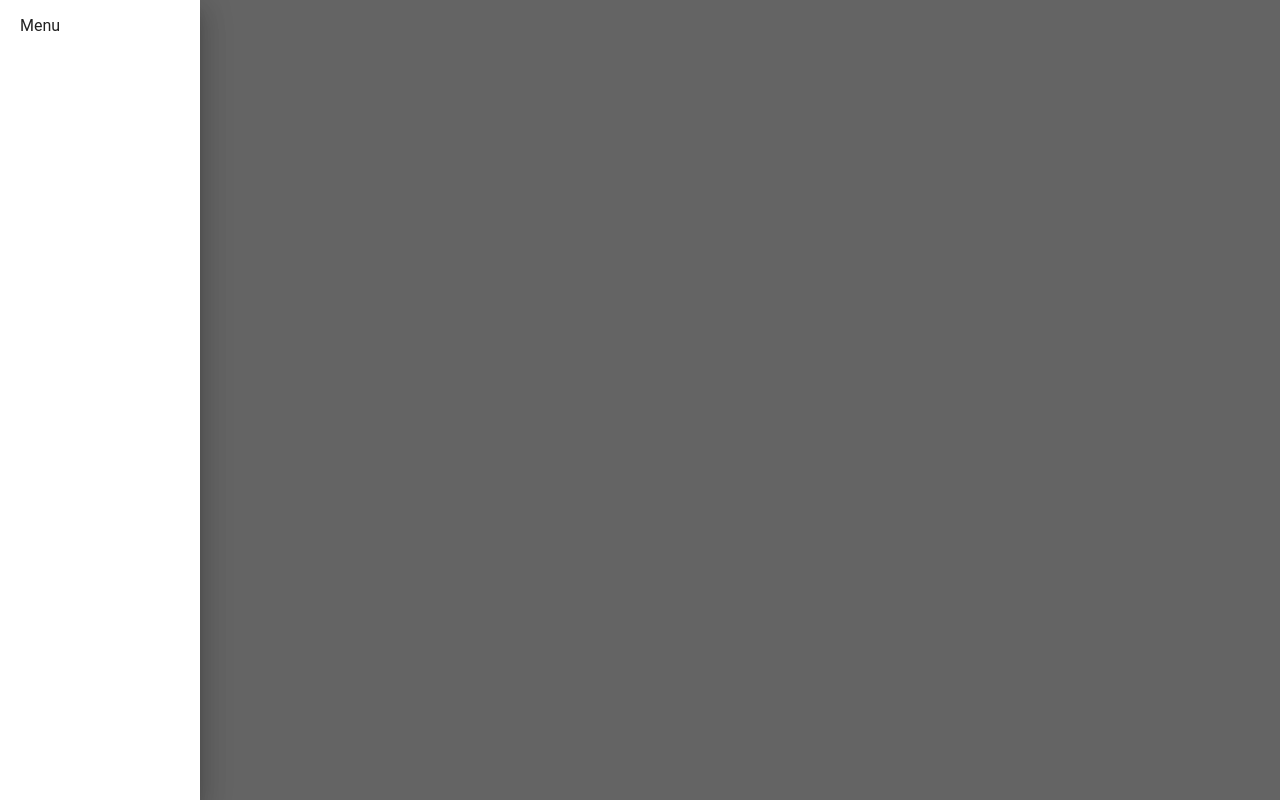
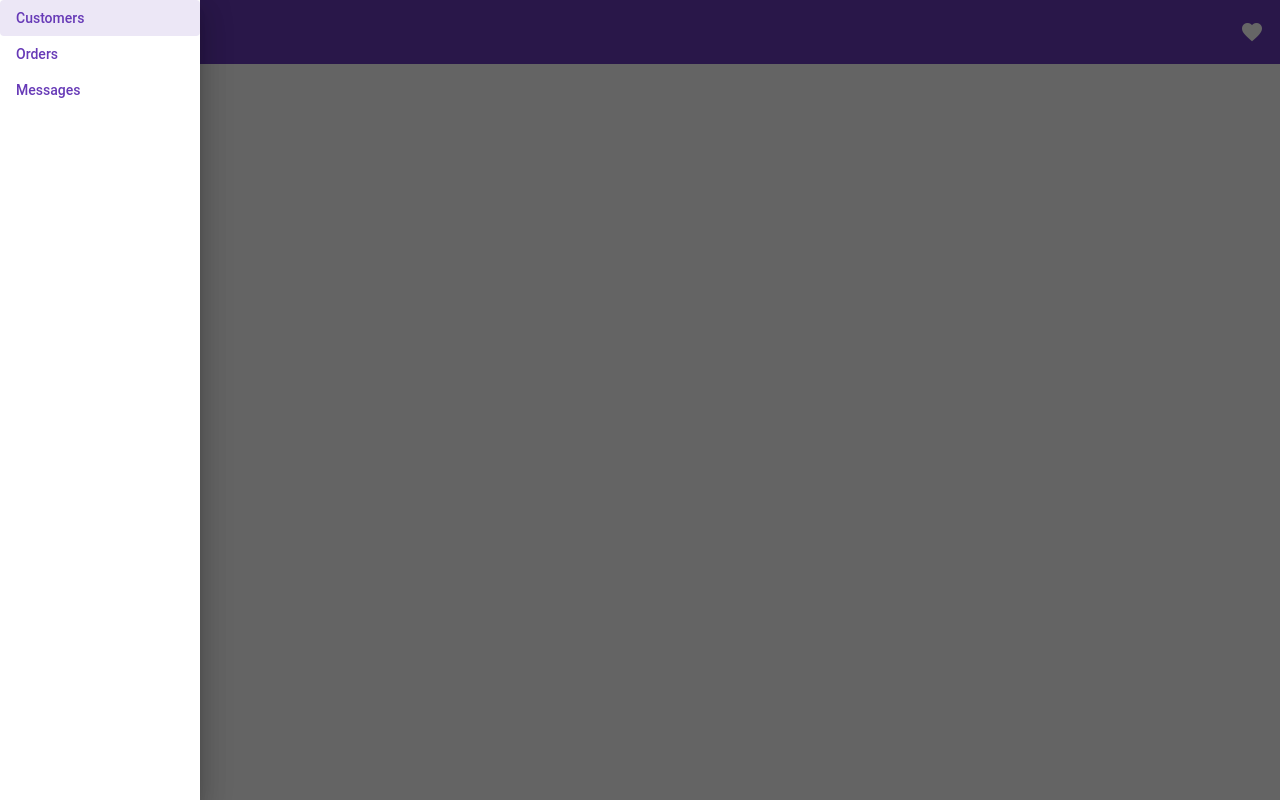
Before and after one commit to Sharky28/CmsApp, an Angular app: page /customers in a window 1280 px wide. Both pictures are taken after a click on the button "menu". Built offline with nearby package versions, Linux system fonts and the light colour scheme.

Commit message:
done routing,implemented toolbar module and wired

```diff
--- a/src/app/app.component.css
+++ b/src/app/app.component.css
@@ -7,7 +7,15 @@
 }
 
 .container .mat-drawer {
-    padding-left: 20px;
-    padding-left: 20px;
     min-width: 200px;
 }
+
+.container .mat-drawer .mat-button {
+    display: block;
+    width: 100%;
+    text-align: left;
+}
+
+.spacer {
+    flex:1 1 auto;
+}
--- a/src/app/app.component.html
+++ b/src/app/app.component.html
@@ -1,10 +1,23 @@
-<mat-drawer-container class ="container" autosize>
+<mat-drawer-container class="container" autosize>
   <mat-drawer #drawer class="sidenav">
-<p>Menu</p>
+    <button color="primary" mat-button routerLink="/customers">Customers</button>
+    <button color="primary" mat-button routerLink="/orders">Orders</button>
+    <button color="primary" mat-button routerLink="/messages">Messages</button>
   </mat-drawer>
   <div class="sidenav-content">
-    <button mat-icon-button (click)="drawer.toggle()">
-      <mat-icon>menu</mat-icon>
-    </button>
+    <mat-toolbar color="primary">
+      <mat-toolbar-row>
+        <button mat-icon-button (click)="drawer.toggle()">
+          <mat-icon>menu</mat-icon>
+        </button>
+
+        <span>Title</span>
+        <span class="spacer"></span>
+        <mat-icon>favorite</mat-icon>
+      </mat-toolbar-row>
+    </mat-toolbar>
+
+
+    <router-outlet></router-outlet>
   </div>
 </mat-drawer-container>
--- /dev/null
+++ b/src/app/app.routing.module.ts
@@ -0,0 +1,28 @@
+import { NgModule } from '@angular/core';
+import { RouterModule, Routes } from '@angular/router';
+
+const routes: Routes = [
+    {
+        path:'customers',
+        loadChildren:'./customers/customers.module#CustomersModule'
+    },
+    {
+        path:'orders',
+        loadChildren:'./orders/orders.module#OrdersModule'
+    },
+    {
+        path:'messages',
+        loadChildren:'./messages/messages.module#MessagesModule'
+    },
+    {
+        path:'',
+        redirectTo:'',
+        pathMatch:'full'
+    }
+];
+
+@NgModule({
+    imports:[RouterModule.forRoot(routes)],
+    exports:[RouterModule]
+})
+export class AppRoutingModule { }
--- a/src/app/customers/customers-routing.module.ts
+++ b/src/app/customers/customers-routing.module.ts
@@ -1,7 +1,13 @@
 import { NgModule } from '@angular/core';
 import { Routes, RouterModule } from '@angular/router';
+import { CustomerListComponent } from './customer-list/customer-list.component';
 
-const routes: Routes = [];
+const routes: Routes = [
+  {
+    path:'',
+    component: CustomerListComponent
+  }
+];
 
 @NgModule({
   imports: [RouterModule.forChild(routes)],
--- a/src/app/messages/messages-routing.module.ts
+++ b/src/app/messages/messages-routing.module.ts
@@ -1,8 +1,13 @@
 import { NgModule } from '@angular/core';
 import { Routes, RouterModule } from '@angular/router';
+import { MessageListComponent } from './message-list/message-list.component';
 
-const routes: Routes = [];
-
+const routes: Routes = [
+  {
+    path:'',
+    component: MessageListComponent
+  }
+];
 @NgModule({
   imports: [RouterModule.forChild(routes)],
   exports: [RouterModule]
--- a/src/app/orders/orders-routing.module.ts
+++ b/src/app/orders/orders-routing.module.ts
@@ -1,7 +1,13 @@
 import { NgModule } from '@angular/core';
 import { Routes, RouterModule } from '@angular/router';
+import { OrderListComponent } from './order-list/order-list.component';
 
-const routes: Routes = [];
+const routes: Routes = [
+  {
+    path:'',
+    component: OrderListComponent
+  }
+];
 
 @NgModule({
   imports: [RouterModule.forChild(routes)],
```
Also changed, not shown: src/app/app.module.ts (+9 -2 lines).
